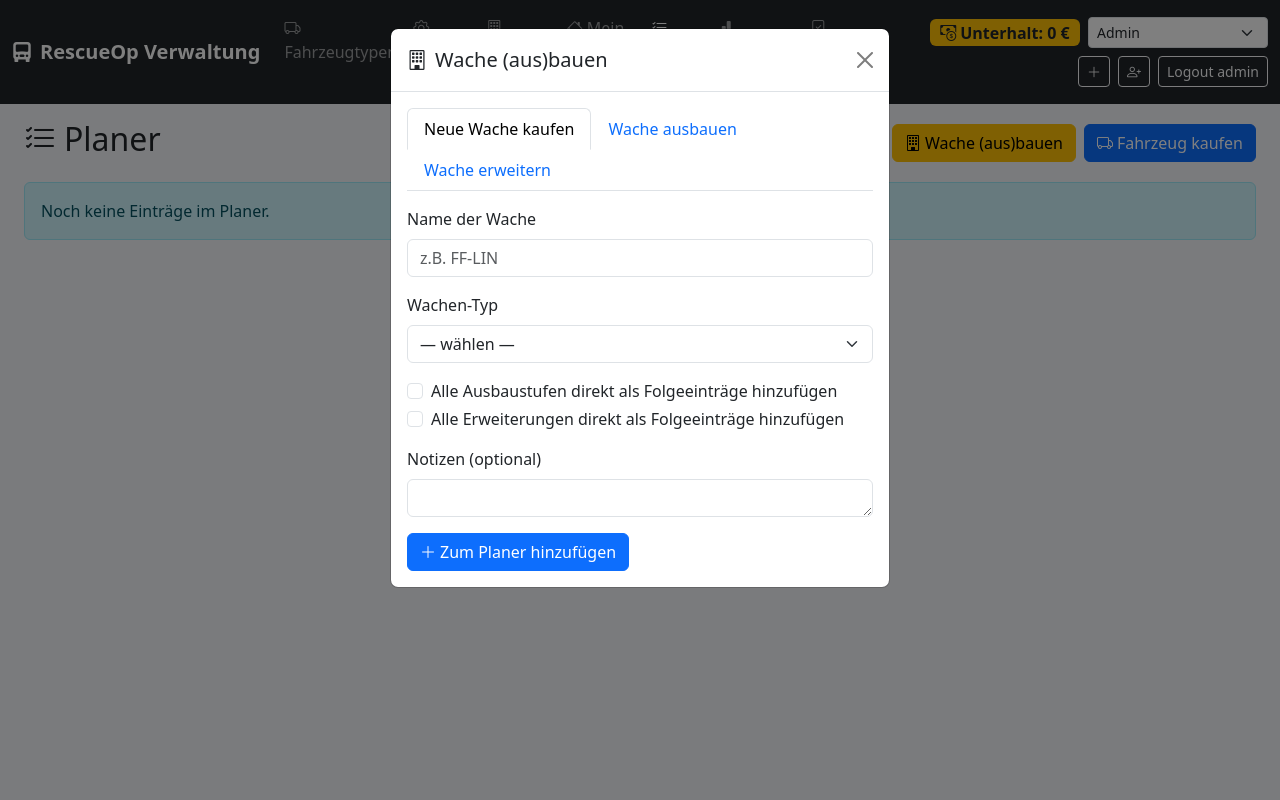
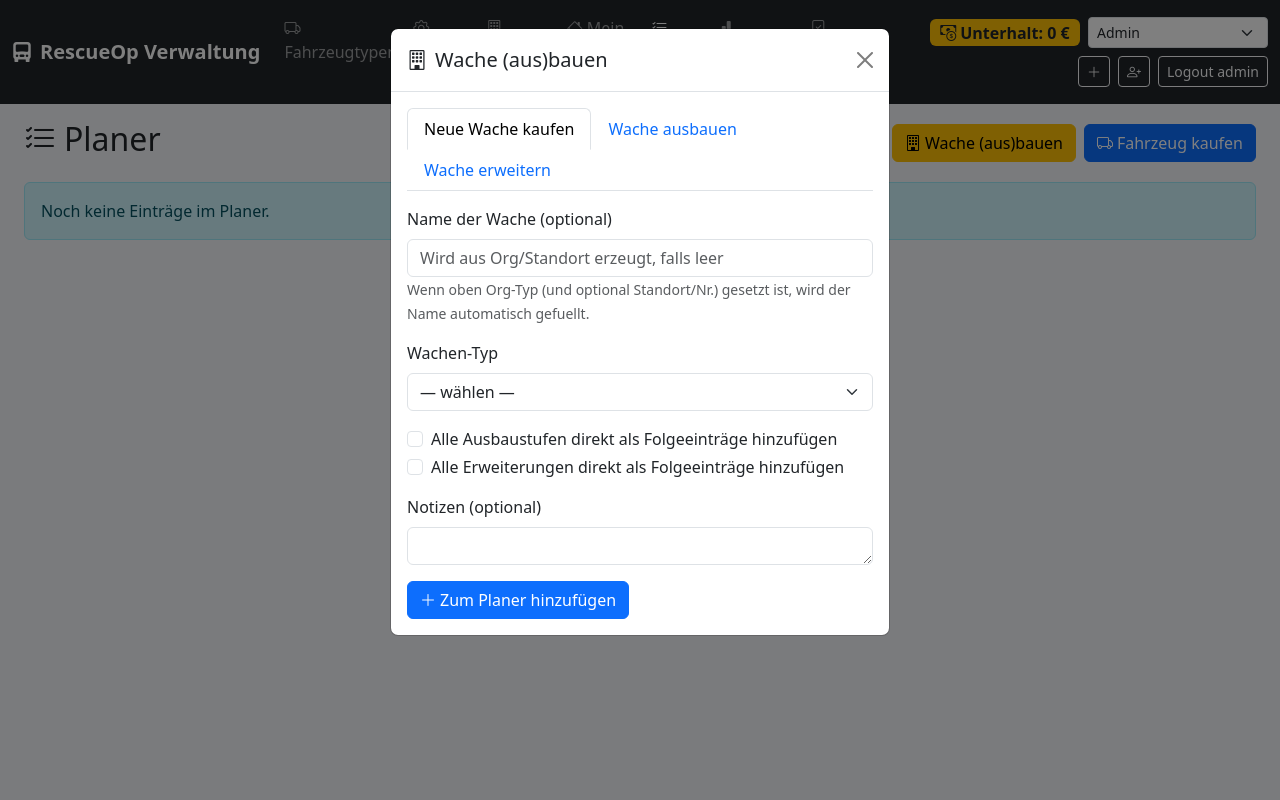
Before and after one commit to ScoreNow-EU/rescueop-verwaltung, a Flask app: page /planner in a window 1280 px wide, after a click on "Wache (aus)bauen". Run offline with Flask 3, Linux system fonts and the light colour scheme; a user stored in the database is signed in; data comes from the database, SQL or seed files in the repository; data that the repository does not hold is empty; some libraries are stand-ins or nearby versions.

Commit message:
planner update

```diff
--- a/app/routes/planner.py
+++ b/app/routes/planner.py
@@ -97,6 +97,35 @@ def _planned_wache_ref_from_item(item):
     if item.vehicle_wache_plan_item_id:
         return f'p:{item.vehicle_wache_plan_item_id}'
     return None
+
+
+def _next_org_wache_number(org_abbr):
+    if not org_abbr:
+        return 1
+    max_num = 0
+    pattern = re.compile(rf'^{re.escape(org_abbr)}(\d+)$')
+    for w in scoped(MyWache).all():
+        match = pattern.match((w.name or '').strip())
+        if not match:
+            continue
+        max_num = max(max_num, int(match.group(1)))
+    for item in scoped(PlanItem).filter_by(done=False, category='wache_buy').all():
+        match = pattern.match((item.wache_name or '').strip())
+        if not match:
+            continue
+        max_num = max(max_num, int(match.group(1)))
+    return max_num + 1
+
+
+def _build_wache_name_from_meta(org_type, location, explicit_number=None):
+    if not org_type:
+        return ''
+    if org_type.no_location:
+        number = explicit_number if explicit_number and explicit_number > 0 else _next_org_wache_number(org_type.abbreviation)
+        return f'{org_type.abbreviation}{number}'
+    if location:
+        return f'{org_type.abbreviation}-{location.abbreviation}'
+    return org_type.abbreviation
 
 
 @planner_bp.route('/planner')
@@ -324,10 +353,11 @@ def add_wache_buy():
     wache_location_id = request.form.get('naming_location_id', type=int) or None
     include_all_upgrades = request.form.get('include_all_upgrades') == '1'
     include_all_extensions = request.form.get('include_all_extensions') == '1'
+    wache_number = request.form.get('wache_number', type=int)
     notes = request.form.get('notes', '').strip() or None
 
-    if not wache_type_id or not wache_name:
-        flash('Name und Wachen-Typ sind erforderlich.', 'danger')
+    if not wache_type_id:
+        flash('Wachen-Typ ist erforderlich.', 'danger')
         return redirect(url_for('planner.index'))
 
     wache_type = scoped(WacheType).filter_by(id=wache_type_id).first()
@@ -345,6 +375,13 @@ def add_wache_buy():
         return redirect(url_for('planner.index'))
     if org_type and org_type.no_location:
         wache_location_id = None
+
+    if not wache_name:
+        wache_name = _build_wache_name_from_meta(org_type, location, explicit_number=wache_number)
+
+    if not wache_name:
+        flash('Bitte Name eingeben oder oben Org-Typ auswaehlen.', 'danger')
+        return redirect(url_for('planner.index'))
 
 
     max_prio = _next_priority()
--- a/app/templates/planner.html
+++ b/app/templates/planner.html
@@ -267,7 +267,7 @@
                                 </div>
                                 <div class="col-3" id="wacheBuyNrDiv" style="display:none">
                                     <label class="form-label">Nr.</label>
-                                    <input type="number" class="form-control form-control-sm" id="wacheBuyNr" min="1" placeholder="1">
+                                    <input type="number" class="form-control form-control-sm" id="wacheBuyNr" name="wache_number" min="1" placeholder="1">
                                 </div>
                                 <div class="col-auto">
                                     <button type="button" class="btn btn-sm btn-outline-secondary" id="wacheBuyGenBtn" title="Namen generieren">
@@ -277,8 +277,9 @@
                             </div>
                             {% endif %}
                             <div class="mb-3">
-                                <label class="form-label">Name der Wache</label>
-                                <input type="text" name="wache_name" class="form-control" id="wacheBuyName" required placeholder="z.B. FF-LIN">
+                                <label class="form-label">Name der Wache (optional)</label>
+                                <input type="text" name="wache_name" class="form-control" id="wacheBuyName" placeholder="Wird aus Org/Standort erzeugt, falls leer">
+                                <small class="text-muted">Wenn oben Org-Typ (und optional Standort/Nr.) gesetzt ist, wird der Name automatisch gefuellt.</small>
                             </div>
                             <div class="mb-3">
                                 <label class="form-label">Wachen-Typ</label>
@@ -1052,6 +1053,7 @@ function initPlannerPage() {
     const wacheBuyName = document.getElementById('wacheBuyName');
     const wacheBuyGenBtn = document.getElementById('wacheBuyGenBtn');
     const wacheBuyBulkHint = document.getElementById('wacheBuyBulkHint');
+    const formWacheBuy = document.getElementById('formWacheBuy');
 
     function applyNoLocWache() {
         if (!wacheBuyOrg) return;
@@ -1098,9 +1100,38 @@ function initPlannerPage() {
         wacheBuyBulkHint.textContent = 'Dieser Typ hat ' + extraLevels + ' zusätzliche Ausbaustufe(n) und ' + upgradeCount + ' Erweiterung(en).';
     }
 
+    function maybeAutofillWacheName() {
+        if (!wacheBuyName) {
+            return;
+        }
+        if (wacheBuyName.dataset.manualEdit === '1') {
+            return;
+        }
+        const name = generateWacheName();
+        wacheBuyName.value = name || '';
+    }
+
     if (wacheBuyOrg) {
-        wacheBuyOrg.addEventListener('change', applyNoLocWache);
+        wacheBuyOrg.addEventListener('change', function() {
+            applyNoLocWache();
+            maybeAutofillWacheName();
+        });
         applyNoLocWache();
+        maybeAutofillWacheName();
+    }
+
+    if (wacheBuyLoc) {
+        wacheBuyLoc.addEventListener('change', maybeAutofillWacheName);
+    }
+
+    if (wacheBuyNr) {
+        wacheBuyNr.addEventListener('input', maybeAutofillWacheName);
+    }
+
+    if (wacheBuyName) {
+        wacheBuyName.addEventListener('input', function() {
+            wacheBuyName.dataset.manualEdit = wacheBuyName.value.trim() ? '1' : '0';
+        });
     }
 
     if (wacheBuyType) {
@@ -1111,7 +1142,18 @@ function initPlannerPage() {
     if (wacheBuyGenBtn) {
         wacheBuyGenBtn.addEventListener('click', function() {
             const name = generateWacheName();
-            if (name && wacheBuyName) wacheBuyName.value = name;
+            if (name && wacheBuyName) {
+                wacheBuyName.value = name;
+                wacheBuyName.dataset.manualEdit = '0';
+            }
+        });
+    }
+
+    if (formWacheBuy) {
+        formWacheBuy.addEventListener('submit', function() {
+            if (wacheBuyName && !wacheBuyName.value.trim()) {
+                wacheBuyName.value = generateWacheName();
+            }
         });
     }
 }
```
